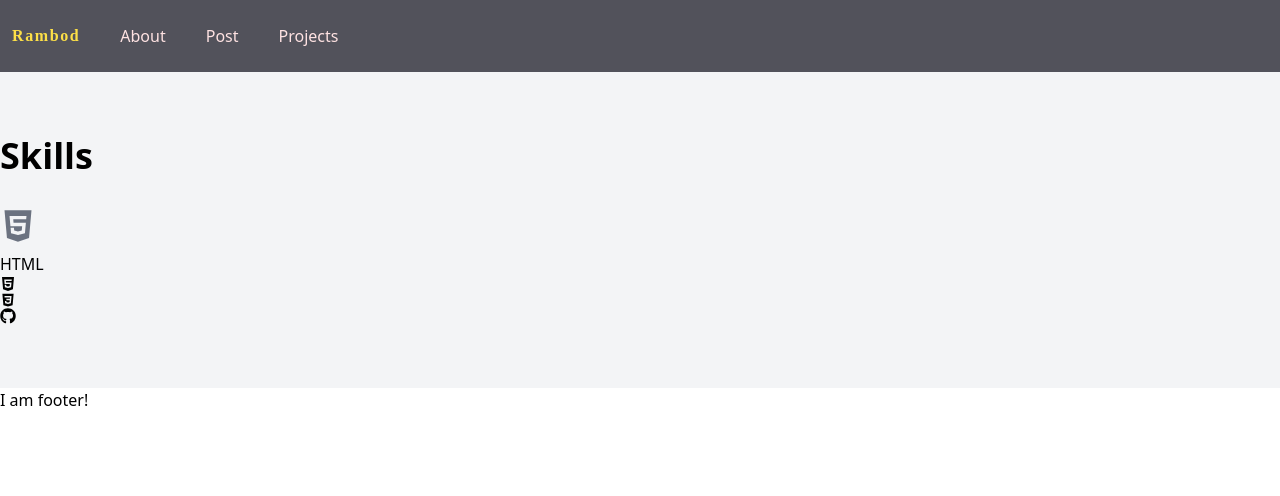
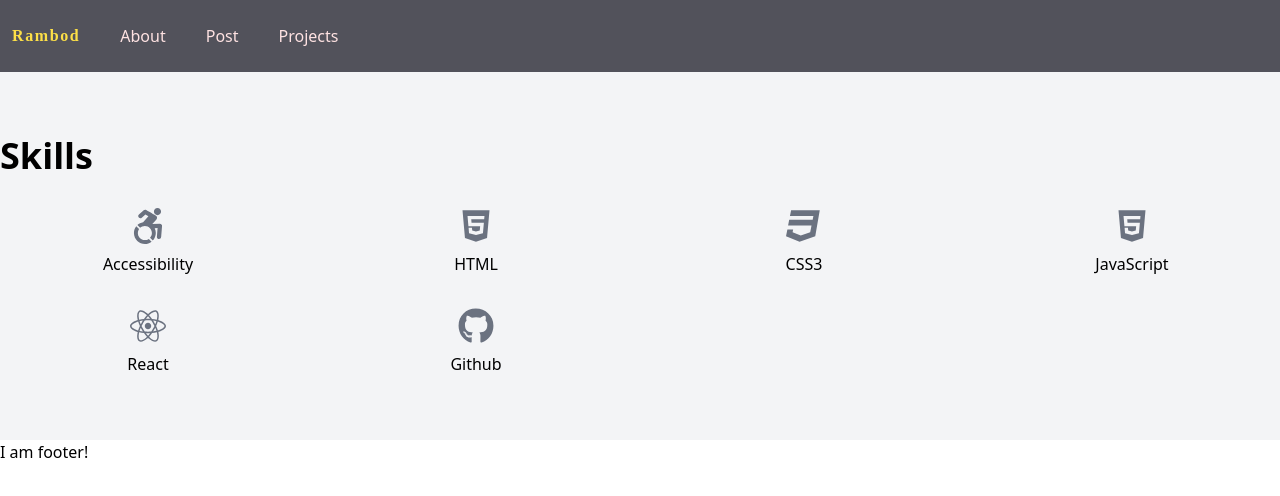
Before and after one commit to rpg225/portfolio-sanity, a React (Create React App) app: page / in a window 1280 px wide. Shown: the top 496 px of the page. Built offline with nearby package versions, Linux system fonts and the light colour scheme.

Commit message:
Added some more icons

```diff
--- a/src/components/Home.js
+++ b/src/components/Home.js
@@ -1,22 +1,42 @@
 import React from 'react'
-import { DiCss3, } from "react-icons/di";
-import { FaGithub,FaHtml5 } from "react-icons/fa";
+import { FaGithub,FaHtml5, FaCss3, FaReact, FaAccessibleIcon } from "react-icons/fa";
 
 
 function Home() {
   return (
     <div className="HomePage">
-      <section className="skills bg-gray-100" id="skills">
+      <section className="skills bg-gray-100 " id="skills">
       <div className="wrapper py-16">
           <div className="subHeadingContainer">
-            <h1 className='text-3xl md:text-4xl font-bold'>Skills</h1>
+            <h1 className='text-3xl md:text-4xl font-bold items-center'>Skills</h1>
 
           </div>
           <ul className='grid grid-cols-2 md:grid-cols-3 lg:grid-cols-4 gap-8 mt-8'>
-              <li>
+          <li className='flex flex-col items-center'>
+                <FaAccessibleIcon className='text-4xl text-gray-500'></FaAccessibleIcon>
+                <p className='mt-2'>Accessibility</p>
+              </li>
+              <li className='flex flex-col items-center'>
                 <FaHtml5 className='text-4xl text-gray-500'></FaHtml5>
                 <p className='mt-2'>HTML</p>
               </li>
+              <li className='flex flex-col items-center'>
+                <FaCss3 className='text-4xl text-gray-500'></FaCss3>
+                <p className='mt-2'>CSS3</p>
+              </li>
+              <li className='flex flex-col items-center'>
+                <FaHtml5 className='text-4xl text-gray-500'></FaHtml5>
+                <p className='mt-2'>JavaScript</p>
+              </li>
+              <li className='flex flex-col items-center'>
+                <FaReact className='text-4xl text-gray-500'></FaReact>
+                <p className='mt-2'>React</p>
+              </li>
+              <li className='flex flex-col items-center'>
+                <FaGithub className='text-4xl text-gray-500'></FaGithub>
+                <p className='mt-2'>Github</p>
+              </li>
+
           </ul>
           {
             /* Devicon skills go here
@@ -29,10 +49,6 @@ function Home() {
             TAILWIND
             TYPESCRIPT
             */}
-
-          <FaHtml5></FaHtml5>
-          <DiCss3></DiCss3>
-          <FaGithub></FaGithub>
 
         {
           /* */
```
